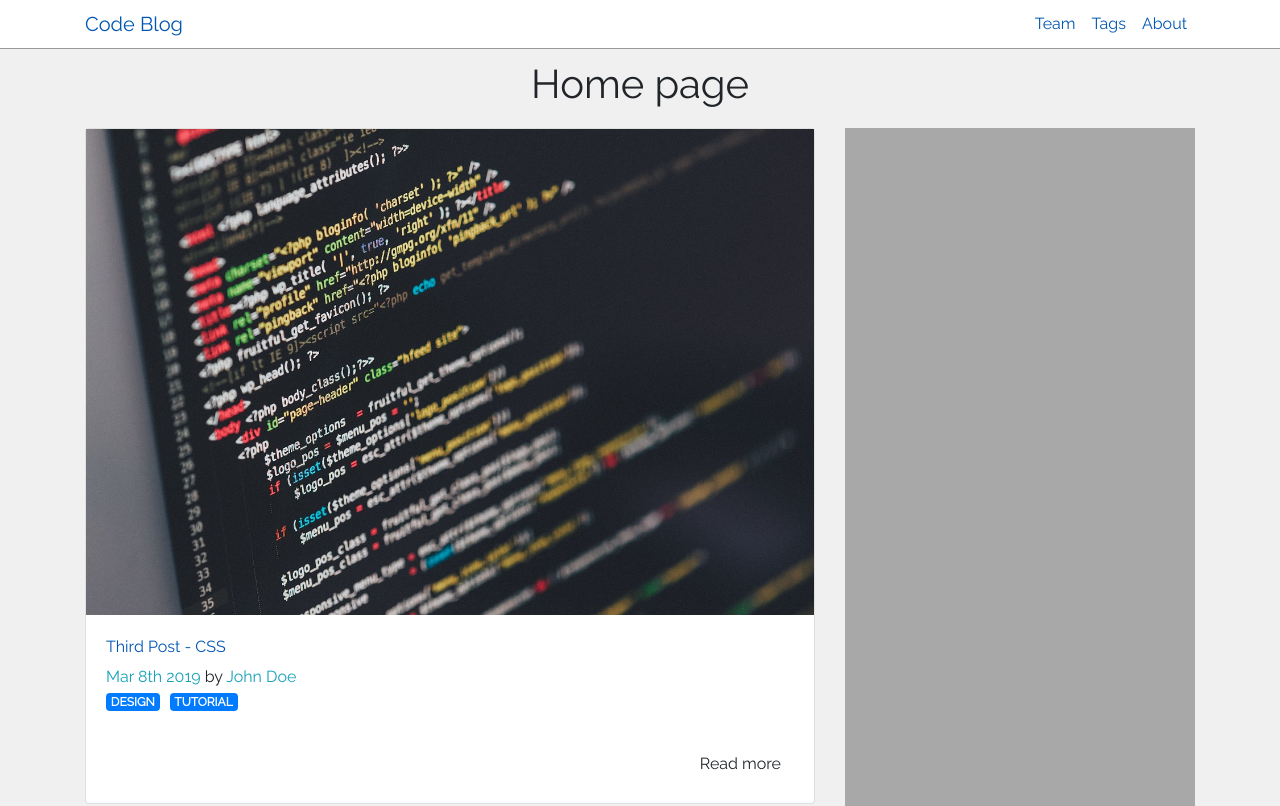
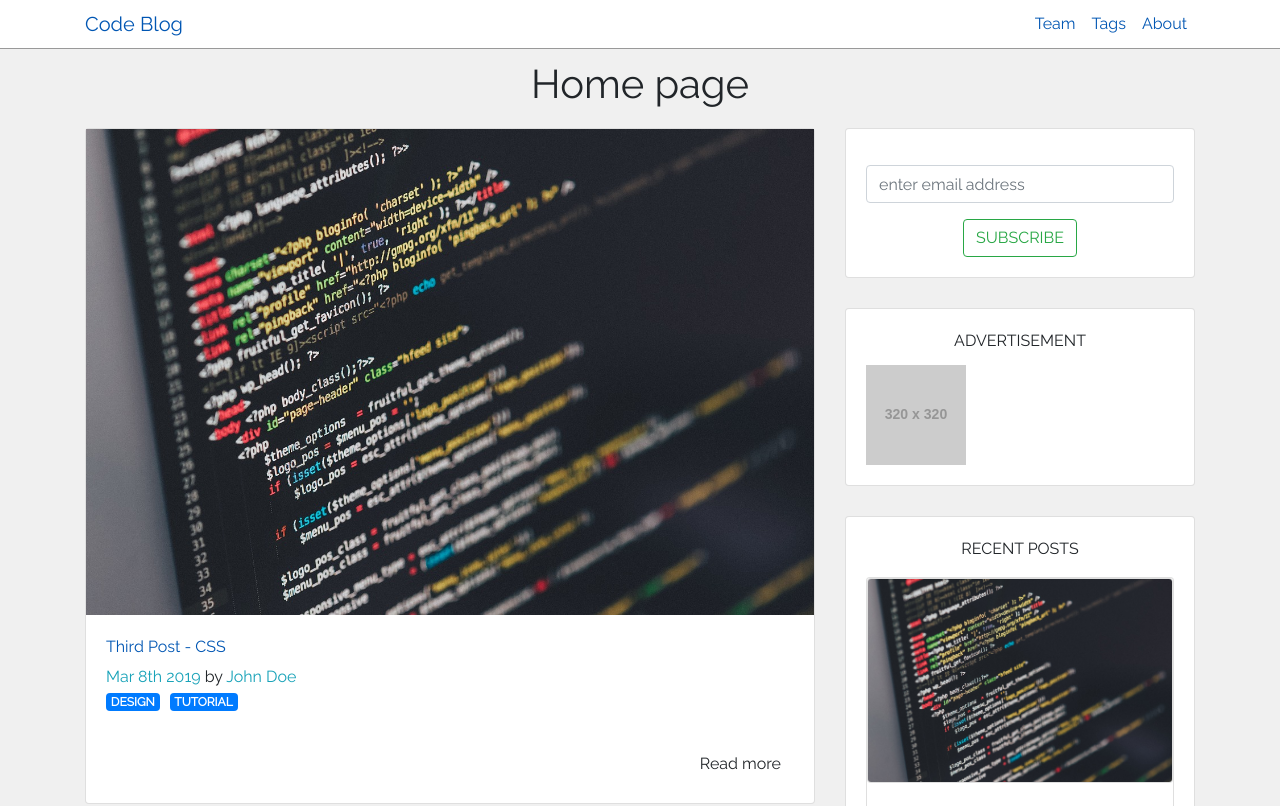
Before and after one commit to Ismail-Opatola/learning-gatsbyjs, a Gatsby site: page / in a window 1280 px wide. Shown: the top 806 px of the page. Built offline with nearby package versions, Linux system fonts and the light colour scheme; Gatsby itself is replaced by a stand-in of ours; placeholder pictures from the web are drawn by us.

Commit message:
add SideBar component to Index page

```diff
--- a/src/pages/index.js
+++ b/src/pages/index.js
@@ -4,6 +4,7 @@ import SEO from "../components/seo"
 import { graphql, StaticQuery } from "gatsby"
 import Post from "../components/Post"
 import { Row, Col } from "reactstrap"
+import SideBar from "../components/SideBar.js"
 
 const IndexPage = () => (
   <Layout>
@@ -25,6 +26,7 @@ const IndexPage = () => (
                     body={node.frontmatter.excerpt}
                     fluid={node.frontmatter.image.childImageSharp.fluid}
                     tags={node.frontmatter.tags}
+                    id={node.id}
                   />
                 ))}
               </div>
@@ -33,13 +35,7 @@ const IndexPage = () => (
         />
       </Col>
       <Col md="4">
-        <div
-          style={{
-            width: "100%",
-            height: "100%",
-            background: "rgba(0,0,0,0.3",
-          }}
-        ></div>
+        <SideBar />
       </Col>
     </Row>
   </Layout>
```
